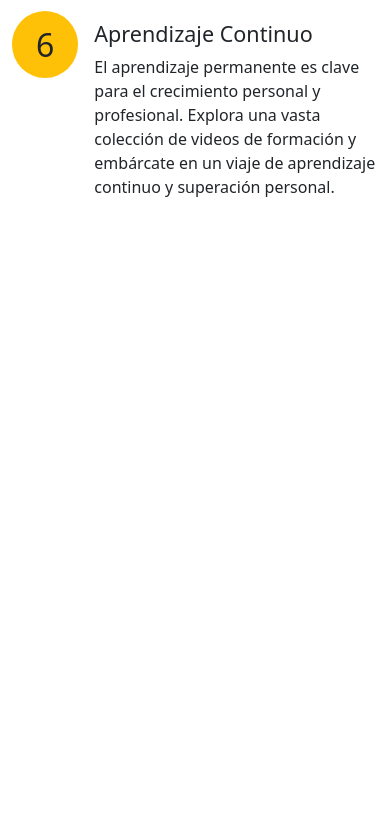
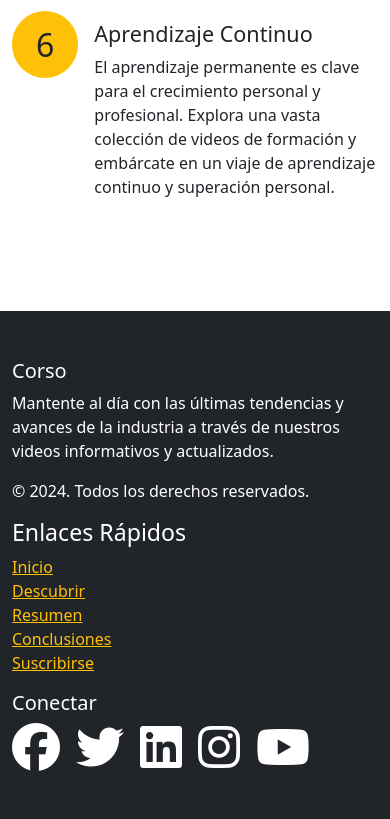
Before and after one commit to tonylex12/Entrenamiento-Corso, a plain HTML site: page index.html in a window 390 px wide. Shown: the part 4029-4848 px from the top of the page. Before the commit the page ends 4316 px from the top, so only its background shows below. Drawn offline with nearby package versions, Linux system fonts and the light colour scheme.

Commit message:
footer añadido

```diff
--- a/index.html
+++ b/index.html
@@ -50,14 +50,14 @@
           <span class="nav-item">
             <span class="fa-stack">
               <a href="#">
-                <i class="fa-brands fa-facebook" style="color: #ffca2c"></i>
+                <i class="fa-brands fa-facebook" style="color: #fff"></i>
               </a>
             </span>
           </span>
           <span class="nav-item">
             <span class="fa-stack">
               <a href="#">
-                <i class="fa-brands fa-x-twitter" style="color: #ffca2c"></i>
+                <i class="fa-brands fa-x-twitter" style="color: #fff"></i>
               </a>
             </span>
           </span>
@@ -398,6 +398,44 @@
         </div>
       </div>
     </section>
+
+    <!-- Footer -->
+    <footer class="footer mt-4 text-white bg-dark py-5">
+      <div class="container">
+        <div class="row">
+          <div class="col-md-4">
+            <h5>Corso</h5>
+            <p>
+              Mantente al día con las últimas tendencias y avances de la
+              industria a través de nuestros videos informativos y actualizados.
+            </p>
+            <p>&copy; 2024. Todos los derechos reservados.</p>
+          </div>
+          <div class="col-md-4">
+            <h3>Enlaces Rápidos</h3>
+            <ul class="list-unstyled">
+              <li><a href="#home" class="text-warning">Inicio</a></li>
+              <li><a href="#discover" class="text-warning">Descubrir</a></li>
+              <li><a href="#summary" class="text-warning">Resumen</a></li>
+              <li>
+                <a href="#takeaways" class="text-warning">Conclusiones</a>
+              </li>
+              <li><a href="#subscribe" class="text-warning">Suscribirse</a></li>
+            </ul>
+          </div>
+          <div class="col-md-4">
+            <h5>Conectar</h5>
+            <div class="d-flex gap-3">
+              <a href="#"><i class="fab fa-facebook fa-3x text-white"></i></a>
+              <a href="#"><i class="fab fa-twitter fa-3x text-white"></i></a>
+              <a href="#"><i class="fab fa-linkedin fa-3x text-white"></i></a>
+              <a href="#"><i class="fab fa-instagram fa-3x text-white"></i></a>
+              <a href="#"><i class="fab fa-youtube fa-3x text-white"></i></a>
+            </div>
+          </div>
+        </div>
+      </div>
+    </footer>
     <script
       src="https://cdn.jsdelivr.net/npm/bootstrap@5.0.2/dist/js/bootstrap.bundle.min.js"
       integrity="sha384-MrcW6ZMFYlzcLA8Nl+NtUVF0sA7MsXsP1UyJoMp4YLEuNSfAP+JcXn/tWtIaxVXM"
--- a/style.css
+++ b/style.css
@@ -17,6 +17,12 @@
   border-radius: 32px;
 }
 
+.fab:hover,
+.fa-brands:hover {
+  color: #ffc107 !important;
+  transform: scale(1.2);
+}
+
 @media (max-width: 768px) {
   .rounded-circle {
     font-size: 2rem !important;
```
